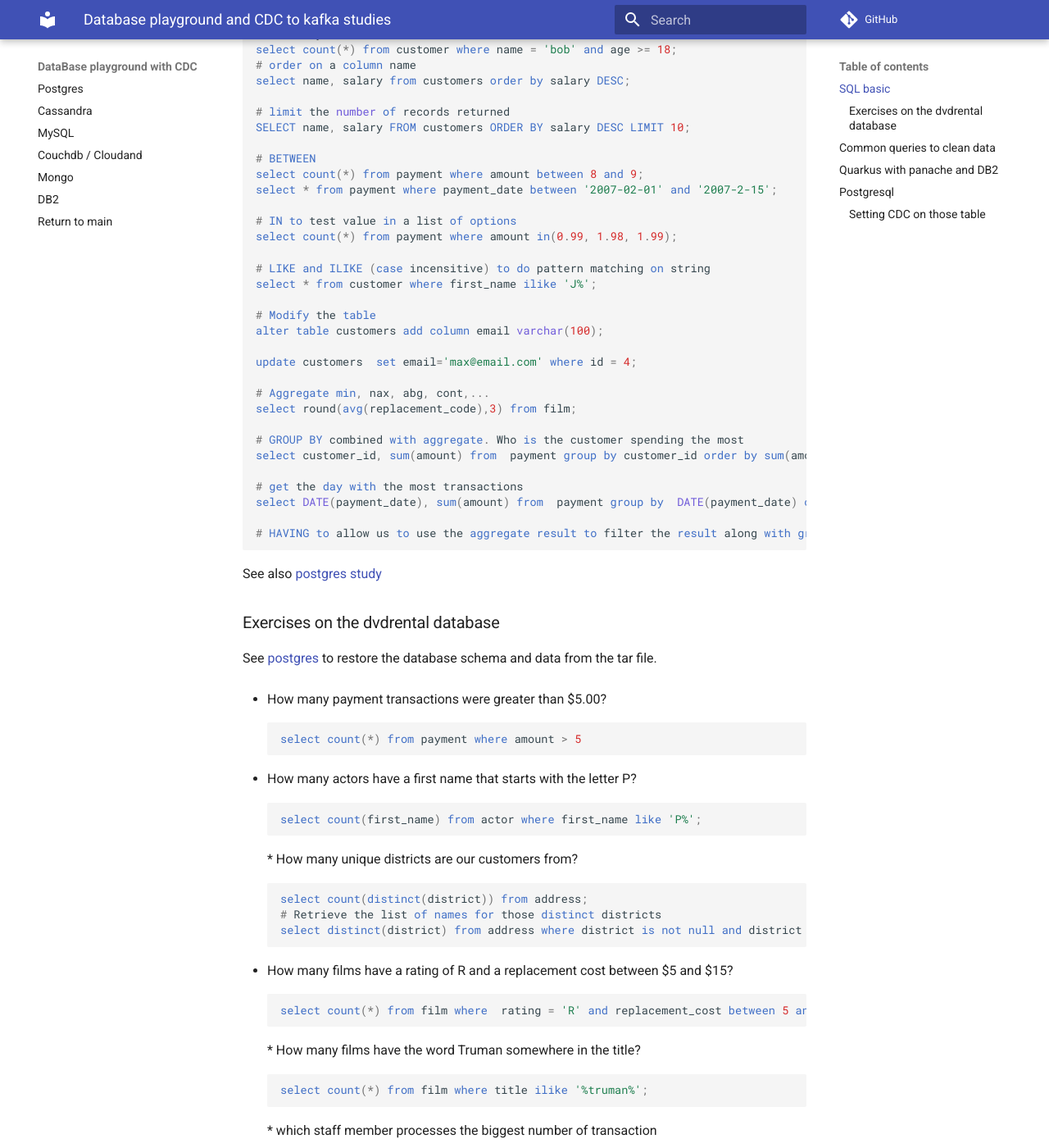
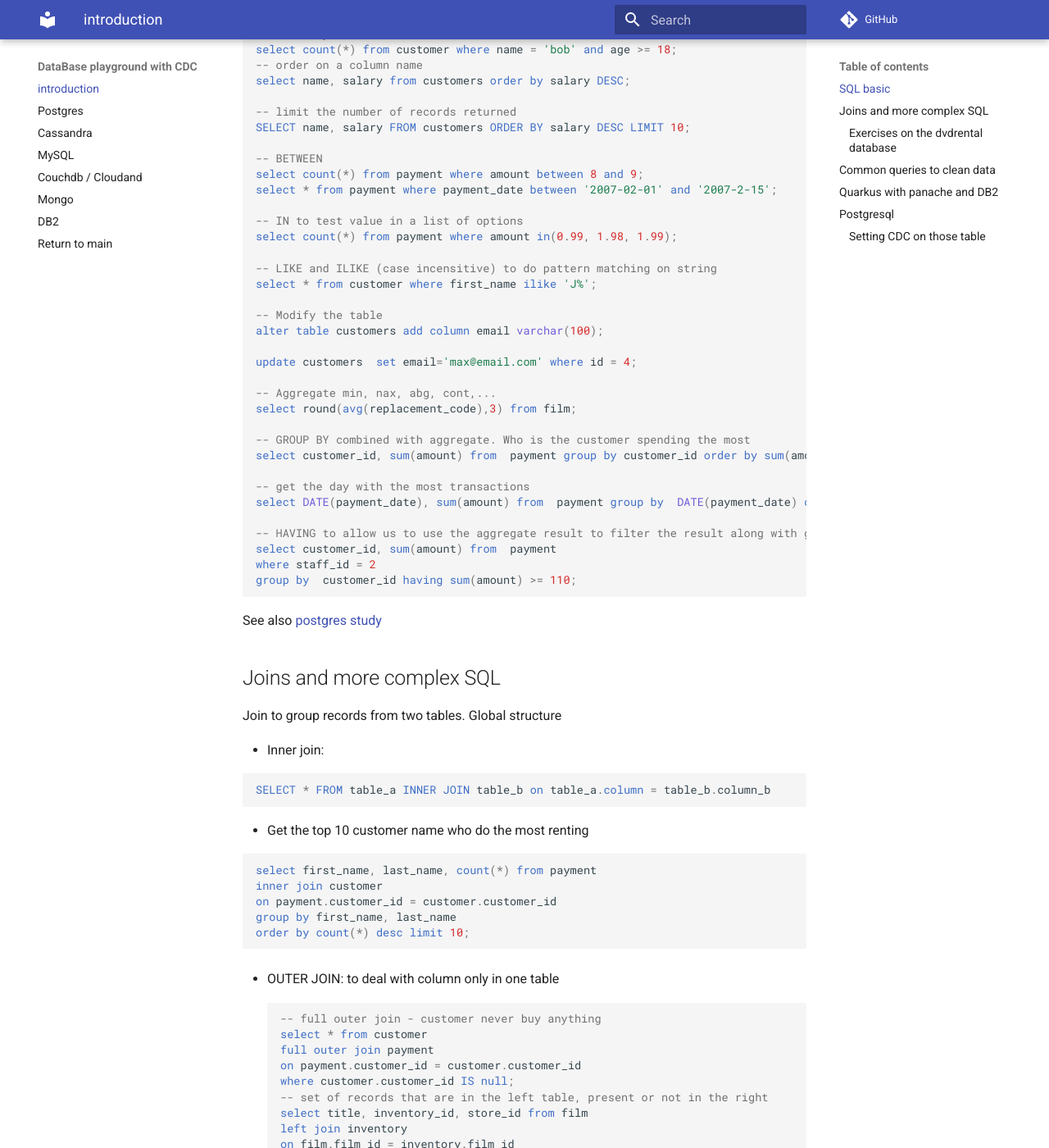
Before and after one commit to jbcodeforce/db-play, an MkDocs documentation site: the page built from docs/index.md, in a window 1280 px wide and 1400 px high, scrolled down 956 px. Shown: the whole window at 82% size. Built offline with MkDocs 1.6.1 and Material for MkDocs 9.7.7, drawn with Linux system fonts in a browser that asks for light colours; comment, search, counter and statistics services are not loaded; some of the changed text lies outside the part shown.

Commit message:
add join

````diff
--- a/docs/index.md
+++ b/docs/index.md
@@ -16,43 +16,95 @@ select * from customers;
 select distinct(name) from customers;
 select count(distinct(rate)) from films;
 
-# how many customer has the name bob and older that 18
+-- how many customer has the name bob and older that 18
 select count(*) from customer where name = 'bob' and age >= 18;
-# order on a column name
+-- order on a column name
 select name, salary from customers order by salary DESC;
 
-# limit the number of records returned
+-- limit the number of records returned
 SELECT name, salary FROM customers ORDER BY salary DESC LIMIT 10;
 
-# BETWEEN
+-- BETWEEN
 select count(*) from payment where amount between 8 and 9;
 select * from payment where payment_date between '2007-02-01' and '2007-2-15';
 
-# IN to test value in a list of options
+-- IN to test value in a list of options
 select count(*) from payment where amount in(0.99, 1.98, 1.99);
 
-# LIKE and ILIKE (case incensitive) to do pattern matching on string
+-- LIKE and ILIKE (case incensitive) to do pattern matching on string
 select * from customer where first_name ilike 'J%';
 
-# Modify the table
+-- Modify the table
 alter table customers add column email varchar(100);
 
 update customers  set email='max@email.com' where id = 4;
 
-# Aggregate min, nax, abg, cont,...
+-- Aggregate min, nax, abg, cont,...
 select round(avg(replacement_code),3) from film;
 
-# GROUP BY combined with aggregate. Who is the customer spending the most
+-- GROUP BY combined with aggregate. Who is the customer spending the most
 select customer_id, sum(amount) from  payment group by customer_id order by sum(amount) DESC;
 
-# get the day with the most transactions
+-- get the day with the most transactions
 select DATE(payment_date), sum(amount) from  payment group by  DATE(payment_date) order by sum(amount) DESC;
 
-# HAVING to allow us to use the aggregate result to filter the result along with group by
-
+-- HAVING to allow us to use the aggregate result to filter the result along with group by
+select customer_id, sum(amount) from  payment
+where staff_id = 2
+group by  customer_id having sum(amount) >= 110;
 ```
 
 See also [postgres study](./postgres.md)
+
+## Joins and more complex SQL
+
+Join to group records from two tables. Global structure
+
+* Inner join:
+
+```sql
+SELECT * FROM table_a INNER JOIN table_b on table_a.column = table_b.column_b
+```
+
+* Get the top 10 customer name who do the most renting
+
+```sql
+select first_name, last_name, count(*) from payment
+inner join customer
+on payment.customer_id = customer.customer_id
+group by first_name, last_name
+order by count(*) desc limit 10;
+```
+
+* OUTER JOIN: to deal with column only in one table
+
+    ```sql
+    -- full outer join - customer never buy anything
+    select * from customer
+    full outer join payment
+    on payment.customer_id = customer.customer_id
+    where customer.customer_id IS null;
+    -- set of records that are in the left table, present or not in the right
+    select title, inventory_id, store_id from film
+    left join inventory
+    on film.film_id = inventory.film_id
+    ```
+
+    ![](./images/left-join.png)
+
+    ```sql
+    -- film in catalog not in the inventory
+    select title, inventory_id, store_id from film
+    left join inventory
+    on film.film_id = inventory.film_id
+    where inventory_ID IS null
+
+    -- get email address of customer leaving in california
+    select district, email from customer
+    join address
+    on address.address_id = customer.address_id
+    where address.district = 'California'
+    ```
 
 ### Exercises on the dvdrental database
 
@@ -74,7 +126,7 @@ See [postgres](./postgres.md) to restore the database schema and data from the t
 
     ```sql
     select count(distinct(district)) from address;
-    # Retrieve the list of names for those distinct districts
+    -- Retrieve the list of names for those distinct districts
     select distinct(district) from address where district is not null and district != '' order by district asc;
     ```
 
@@ -101,6 +153,24 @@ See [postgres](./postgres.md) to restore the database schema and data from the t
 * Customer elligible for platinium status having more than 40 transactions
 
     ```sql
+    select customer_id, count(amount) from  payment group by  customer_id having count(amount) >= 40 ORDER by count(amount);
+    ```
+
+* Customer who spent more than 100$ with a given staff
+
+    ```sql
+    select customer_id, sum(amount) from  payment  where staff_id = 2 group by  customer_id having sum(amount) >= 100;
+    ```
+
+* what are the film with a given actor
+
+    ```sql
+    select  title,first_name, last_name from film_actor as fa
+    inner join actor
+    on actor.actor_id = fa.actor_id
+    inner join film
+    on fa.film_id = film.film_id
+    where last_name = 'Wahlberg' and first_name = 'Nick'
     ```
 
 ## Common queries to clean data
--- a/mkdocs.yml
+++ b/mkdocs.yml
@@ -1,6 +1,7 @@
 site_name: DataBase playground with CDC
 repo_url: https://github.com/jbcodeforce/db-play
 nav:
+  - introduction: index.md
   - Postgres: postgres.md
   - Cassandra: cassandra/readme.md
   - MySQL: mysql.md
````
Also changed, not shown: docs/images/left-join.png (added).
